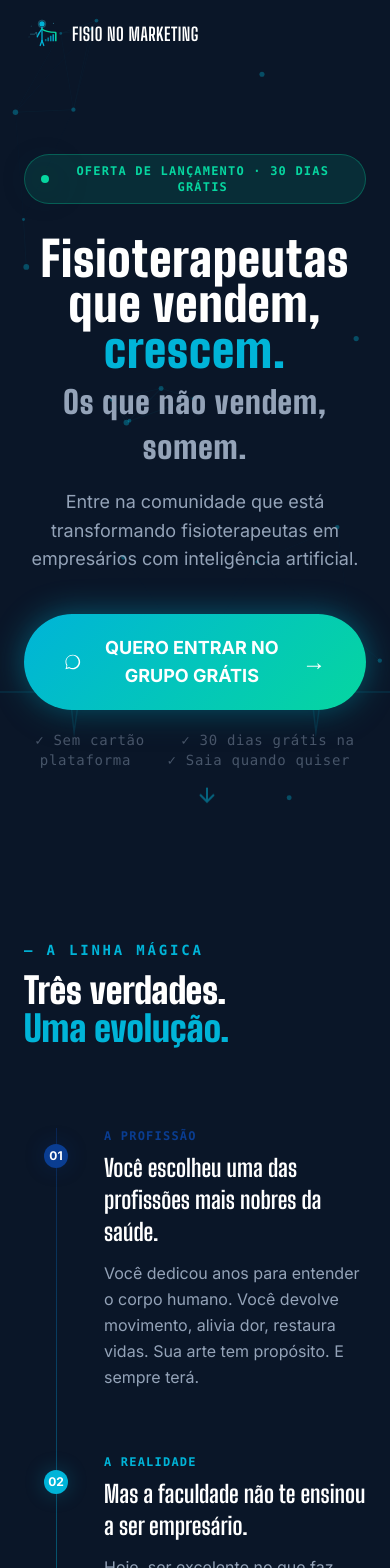
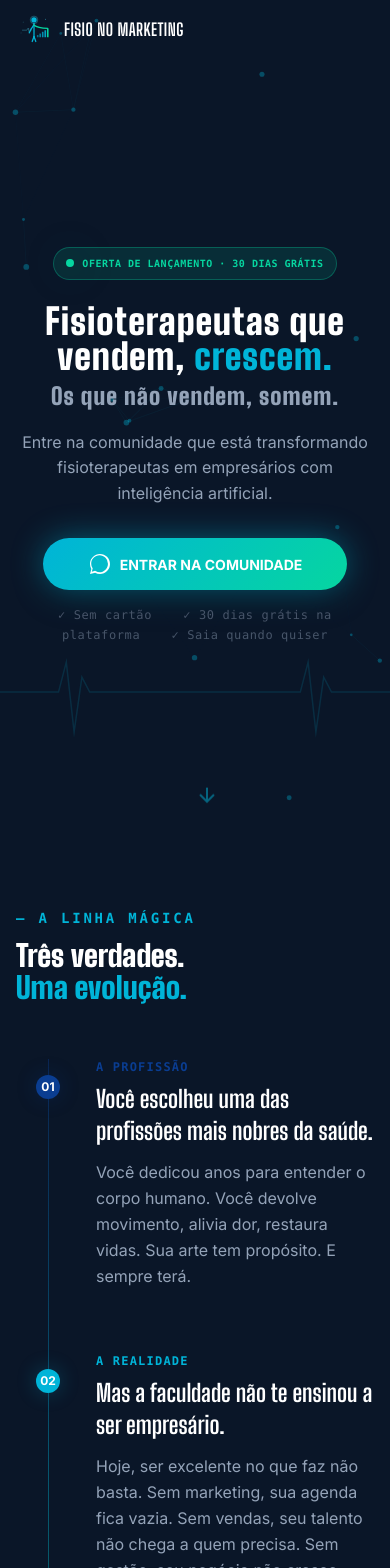
Before and after one commit to ViniAguirre/fisio-no-marketing, a React (Vite) app: page / in a window 390 px wide. Shown: the top 1568 px of the page. Built offline with nearby package versions, Linux system fonts and the light colour scheme.

Commit message:
fix(mobile): refine landing responsive UX

```diff
--- a/landing-page.jsx
+++ b/landing-page.jsx
@@ -170,18 +170,22 @@ function ParticleBG() {
 
 // ── CTA BUTTON ──────────────────────────────────────────────
 function CTAButton({ large = false, className = "" }) {
+  const sizeClasses = large
+    ? "w-full max-w-[19rem] justify-center px-5 py-3.5 text-sm sm:w-auto sm:max-w-none sm:px-8 sm:py-4 sm:text-base md:px-10 md:py-5 md:text-lg"
+    : "justify-center px-5 py-3 text-sm sm:px-8 sm:py-4 sm:text-base";
+
   return (
     <a href={WHATSAPP_LINK} target="_blank" rel="noopener noreferrer"
-      className={`inline-flex items-center gap-3 font-bold rounded-full transition-all duration-300 hover:scale-105 ${large ? "px-10 py-5 text-lg" : "px-8 py-4 text-base"} ${className}`}
+      className={`inline-flex min-h-[48px] items-center gap-2 rounded-full text-center font-bold leading-tight transition-all duration-300 hover:scale-105 active:scale-[0.98] sm:gap-3 ${sizeClasses} ${className}`}
       style={{
         background: `linear-gradient(135deg, ${C.teal}, ${C.green})`,
         color: C.white,
         boxShadow: `0 0 30px rgba(0,180,216,0.35), 0 8px 32px rgba(0,0,0,0.3)`,
         animation: "pulse-glow 2.5s ease-in-out infinite",
       }}>
-      <WhatsAppIcon size={large ? 28 : 22} />
-      <span>QUERO ENTRAR NO GRUPO GRÁTIS</span>
-      <span style={{ fontSize: large ? 24 : 20 }}>→</span>
+      <WhatsAppIcon size={large ? 24 : 20} />
+      <span>ENTRAR NA COMUNIDADE</span>
+      <span className="hidden sm:inline" style={{ fontSize: large ? 24 : 20 }}>→</span>
     </a>
   );
 }
@@ -192,7 +196,7 @@ function SectionHeader({ label, title, titleAccent, subtitle }) {
   return (
     <FadeIn>
       {label && <p className="text-sm font-mono font-bold tracking-widest mb-3" style={{ color: C.teal, letterSpacing: "0.2em" }}>— {label}</p>}
-      <h2 className="text-4xl md:text-5xl font-black mb-2" style={{ fontFamily: "'Big Shoulders Display', sans-serif", color: C.white, lineHeight: 1.05 }}>
+      <h2 className="text-3xl md:text-5xl font-black mb-2" style={{ fontFamily: "'Big Shoulders Display', sans-serif", color: C.white, lineHeight: 1.05 }}>
         {title}
         {titleAccent && <span style={{ color: C.teal, display: "block" }}>{titleAccent}</span>}
       </h2>
@@ -258,10 +262,10 @@ export default function FisioLandingPage() {
       `}</style>
 
       {/* ═══ HEADER ═══ */}
-      <header className="fixed top-0 left-0 right-0 z-50 px-6 py-4 flex items-center justify-between" style={{ background: scrollY > 50 ? "rgba(10,22,40,0.95)" : "transparent", backdropFilter: scrollY > 50 ? "blur(12px)" : "none", borderBottom: scrollY > 50 ? `1px solid rgba(0,180,216,0.1)` : "none", transition: "all 0.3s ease" }}>
+      <header className="fixed top-0 left-0 right-0 z-50 flex items-center justify-between px-4 py-3 md:px-6 md:py-4" style={{ background: scrollY > 50 ? "rgba(10,22,40,0.95)" : "transparent", backdropFilter: scrollY > 50 ? "blur(12px)" : "none", borderBottom: scrollY > 50 ? `1px solid rgba(0,180,216,0.1)` : "none", transition: "all 0.3s ease" }}>
         <div className="flex items-center gap-3">
           <SymbolMark size={36} />
-          <span className="font-bold text-sm tracking-wide" style={{ fontFamily: "'Big Shoulders Display', sans-serif", fontSize: 18, color: C.white }}>FISIO NO MARKETING</span>
+          <span className="font-bold text-sm tracking-wide" style={{ fontFamily: "'Big Shoulders Display', sans-serif", fontSize: 17, color: C.white }}>FISIO NO MARKETING</span>
         </div>
         <a href={WHATSAPP_LINK} target="_blank" rel="noopener noreferrer" className="hidden md:inline-flex items-center gap-2 px-5 py-2 rounded-full text-sm font-bold transition-all hover:scale-105" style={{ border: `1px solid ${C.teal}`, color: C.teal }}>
           <WhatsAppIcon size={16} /> Entrar na comunidade
@@ -269,30 +273,30 @@ export default function FisioLandingPage() {
       </header>
 
       {/* ═══ HERO ═══ */}
-      <section className="relative min-h-screen flex items-center justify-center px-6 overflow-hidden">
+      <section className="relative min-h-screen flex items-center justify-center overflow-hidden px-4 py-20 md:px-6">
         <ParticleBG />
-        <div className="relative z-10 text-center max-w-4xl mx-auto pt-20">
+        <div className="relative z-10 mx-auto max-w-4xl pt-12 text-center md:pt-20">
           <FadeIn delay={0.1}>
-            <div className="inline-flex items-center gap-2 px-4 py-2 rounded-full text-xs font-mono font-bold tracking-widest mb-8" style={{ background: "rgba(6,214,160,0.12)", border: `1px solid rgba(6,214,160,0.3)`, color: C.green }}>
+            <div className="inline-flex max-w-full items-center gap-2 rounded-full px-3 py-2 text-[10px] font-mono font-bold tracking-wider sm:px-4 sm:text-xs sm:tracking-widest mb-6 md:mb-8" style={{ background: "rgba(6,214,160,0.12)", border: `1px solid rgba(6,214,160,0.3)`, color: C.green }}>
               <span className="w-2 h-2 rounded-full" style={{ background: C.green, animation: "pulse-glow 2s infinite" }} />
               OFERTA DE LANÇAMENTO · 30 DIAS GRÁTIS
             </div>
           </FadeIn>
           <FadeIn delay={0.3}>
-            <h1 className="text-5xl md:text-7xl lg:text-8xl font-black mb-6" style={{ fontFamily: "'Big Shoulders Display', sans-serif", lineHeight: 0.95, letterSpacing: "1px" }}>
+            <h1 className="text-4xl sm:text-5xl md:text-7xl lg:text-8xl font-black mb-5 md:mb-6" style={{ fontFamily: "'Big Shoulders Display', sans-serif", lineHeight: 0.98, letterSpacing: "1px" }}>
               Fisioterapeutas que vendem, <span style={{ color: C.teal }}>crescem.</span>
               <br/>
               <span style={{ color: C.gray, fontSize: "0.65em" }}>Os que não vendem, somem.</span>
             </h1>
           </FadeIn>
           <FadeIn delay={0.5}>
-            <p className="text-lg md:text-xl mb-10 max-w-2xl mx-auto" style={{ color: C.gray, lineHeight: 1.6 }}>
+            <p className="mx-auto mb-8 max-w-2xl text-base md:text-xl md:mb-10" style={{ color: C.gray, lineHeight: 1.6 }}>
               Entre na comunidade que está transformando fisioterapeutas em empresários com inteligência artificial.
             </p>
           </FadeIn>
           <FadeIn delay={0.7}>
             <CTAButton large />
-            <p className="mt-5 text-sm font-mono" style={{ color: C.grayDark, letterSpacing: "0.05em" }}>
+            <p className="mx-auto mt-4 max-w-xs text-xs leading-relaxed sm:max-w-none sm:text-sm font-mono" style={{ color: C.grayDark, letterSpacing: "0.05em" }}>
               ✓ Sem cartão &nbsp;&nbsp; ✓ 30 dias grátis na plataforma &nbsp;&nbsp; ✓ Saia quando quiser
             </p>
           </FadeIn>
@@ -303,10 +307,10 @@ export default function FisioLandingPage() {
       </section>
 
       {/* ═══ A LINHA MÁGICA (storytelling) ═══ */}
-      <section className="py-24 px-6 relative">
+      <section className="relative px-4 py-16 md:px-6 md:py-24">
         <div className="max-w-4xl mx-auto">
           <SectionHeader label="A LINHA MÁGICA" title="Três verdades." titleAccent="Uma evolução." />
-          <div className="mt-20 relative">
+          <div className="relative mt-14 md:mt-20">
             {/* Vertical connecting line */}
             <div className="absolute left-8 md:left-12 top-0 bottom-0 w-px" style={{ background: `linear-gradient(to bottom, ${C.blue}, ${C.teal}, ${C.green})`, opacity: 0.4 }} />
 
@@ -334,17 +338,17 @@ export default function FisioLandingPage() {
       </section>
 
       {/* ═══ PARA QUEM É ═══ */}
-      <section className="py-24 px-6" style={{ background: C.navy2 }}>
+      <section className="px-4 py-16 md:px-6 md:py-24" style={{ background: C.navy2 }}>
         <div className="max-w-6xl mx-auto">
           <SectionHeader label="PARA QUEM É" title="Você se" titleAccent="reconhece aqui?" />
-          <div className="grid md:grid-cols-3 gap-6 mt-16">
+          <div className="grid gap-5 md:grid-cols-3 md:gap-6 mt-12 md:mt-16">
             {[
               { emoji: "🎓", title: "RECÉM-FORMADO?", text: "Você tem o conhecimento clínico, mas o telefone não toca. Posta nas redes, mas ninguém marca consulta. Você precisa de um caminho — e nós temos o mapa." },
               { emoji: "⏰", title: "SEM TEMPO PRA NADA?", text: "Atende o dia inteiro e ainda precisa responder mensagens, cobrar, postar conteúdo, agendar... Nossa IA faz isso por você. 24 horas por dia." },
               { emoji: "🚀", title: "QUER ESCALAR?", text: "Já tem clínica, equipe, faturamento. Mas sente que poderia crescer 3x mais rápido. Tecnologia + estratégia + comunidade = escala real." },
             ].map((card, i) => (
               <FadeIn key={i} delay={i * 0.1}>
-                <div className="p-8 rounded-xl h-full transition-all duration-300 hover:-translate-y-1" style={{ background: "rgba(0,180,216,0.04)", border: "1px solid rgba(0,180,216,0.1)" }}>
+                <div className="h-full rounded-xl p-6 transition-all duration-300 hover:-translate-y-1 md:p-8" style={{ background: "rgba(0,180,216,0.04)", border: "1px solid rgba(0,180,216,0.1)" }}>
                   <span className="text-4xl mb-4 block">{card.emoji}</span>
                   <h3 className="text-xl font-bold mb-3" style={{ fontFamily: "'Big Shoulders Display', sans-serif", color: C.teal }}>{card.title}</h3>
                   <p className="text-sm leading-relaxed" style={{ color: C.gray }}>{card.text}</p>
@@ -356,23 +360,23 @@ export default function FisioLandingPage() {
       </section>
 
       {/* ═══ OFERTA DE LANÇAMENTO ═══ */}
-      <section className="py-24 px-6">
+      <section className="px-4 py-16 md:px-6 md:py-24">
         <div className="max-w-3xl mx-auto">
           <FadeIn>
-            <div className="relative p-10 md:p-14 rounded-2xl overflow-hidden" style={{ background: `linear-gradient(135deg, ${C.navy2}, #162a4a)`, border: `2px solid rgba(0,180,216,0.25)` }}>
+            <div className="relative overflow-hidden rounded-2xl p-6 sm:p-8 md:p-14" style={{ background: `linear-gradient(135deg, ${C.navy2}, #162a4a)`, border: `2px solid rgba(0,180,216,0.25)` }}>
               <div className="absolute inset-0 rounded-2xl" style={{ boxShadow: `inset 0 0 60px rgba(0,180,216,0.08)` }} />
               <div className="relative z-10">
-                <p className="text-xs font-mono font-bold tracking-widest mb-6" style={{ color: C.orange }}>🚀 OFERTA EXCLUSIVA DE LANÇAMENTO</p>
-                <h2 className="text-4xl md:text-5xl font-black mb-2" style={{ fontFamily: "'Big Shoulders Display', sans-serif", lineHeight: 1.05 }}>
+                <p className="text-[11px] font-mono font-bold tracking-wider mb-5 md:text-xs md:tracking-widest md:mb-6" style={{ color: C.orange }}>🚀 OFERTA EXCLUSIVA DE LANÇAMENTO</p>
+                <h2 className="text-3xl md:text-5xl font-black mb-2" style={{ fontFamily: "'Big Shoulders Display', sans-serif", lineHeight: 1.05 }}>
                   ENTRE GRÁTIS.
                 </h2>
-                <h2 className="text-4xl md:text-5xl font-black mb-2" style={{ fontFamily: "'Big Shoulders Display', sans-serif", lineHeight: 1.05, color: C.teal }}>
+                <h2 className="text-3xl md:text-5xl font-black mb-2" style={{ fontFamily: "'Big Shoulders Display', sans-serif", lineHeight: 1.05, color: C.teal }}>
                   USE 30 DIAS.
                 </h2>
-                <h2 className="text-4xl md:text-5xl font-black mb-8" style={{ fontFamily: "'Big Shoulders Display', sans-serif", lineHeight: 1.05 }}>
+                <h2 className="text-3xl md:text-5xl font-black mb-6 md:mb-8" style={{ fontFamily: "'Big Shoulders Display', sans-serif", lineHeight: 1.05 }}>
                   SEM PAGAR NADA.
                 </h2>
-                <div className="space-y-3 mb-10">
+                <div className="mb-8 space-y-3 md:mb-10">
                   {[
                     "Acesso ao grupo de WhatsApp da comunidade",
                     "Aula semanal ao vivo com Vinicius Aguirre",
@@ -387,7 +391,7 @@ export default function FisioLandingPage() {
                         <span className="mt-1 text-sm" style={{ color: C.green }}>✓</span>
                         <span className={`text-base ${isHighlight ? "font-bold" : ""}`} style={{ color: isHighlight ? C.green : C.gray }}>
                           {text}
-                          {isHighlight && <span className="text-xs ml-2 px-2 py-0.5 rounded-full font-mono" style={{ background: "rgba(6,214,160,0.15)", color: C.green }}>14 módulos de IA</span>}
+                          {isHighlight && <span className="mt-2 inline-flex rounded-full px-2 py-0.5 text-xs font-mono sm:ml-2 sm:mt-0" style={{ background: "rgba(6,214,160,0.15)", color: C.green }}>14 módulos de IA</span>}
                         </span>
                       </div>
                     );
@@ -402,10 +406,10 @@ export default function FisioLandingPage() {
       </section>
 
       {/* ═══ PLATAFORMA AD AI STUDIO ═══ */}
-      <section className="py-24 px-6" style={{ background: C.navy2 }}>
+      <section className="px-4 py-16 md:px-6 md:py-24" style={{ background: C.navy2 }}>
         <div className="max-w-6xl mx-auto">
           <SectionHeader label="A PLATAFORMA" title="AD AI Studio" titleAccent="14 módulos de IA." subtitle="Tudo o que um fisioterapeuta precisa para atrair, vender e crescer — sem precisar virar marketeiro." />
-          <div className="grid md:grid-cols-2 gap-12 mt-16">
+          <div className="grid gap-8 md:grid-cols-2 md:gap-12 mt-12 md:mt-16">
             {[
               { title: "Estratégia & Gestão", modules: modules1, accent: C.teal },
               { title: "Produção & Crescimento", modules: modules2, accent: C.green },
@@ -432,12 +436,12 @@ export default function FisioLandingPage() {
       </section>
 
       {/* ═══ SOBRE VINICIUS ═══ */}
-      <section className="py-24 px-6">
+      <section className="px-4 py-16 md:px-6 md:py-24">
         <div className="max-w-4xl mx-auto">
           <FadeIn>
-            <div className="md:flex items-start gap-12">
-              <div className="flex-shrink-0 mb-8 md:mb-0">
-                <div className="w-48 h-48 rounded-2xl overflow-hidden" style={{ border: `1px solid rgba(0,180,216,0.25)`, boxShadow: "0 10px 30px rgba(0,0,0,0.25)" }}>
+            <div className="items-start gap-12 md:flex">
+              <div className="mb-8 flex flex-shrink-0 justify-center md:mb-0">
+                <div className="h-44 w-44 overflow-hidden rounded-2xl sm:h-48 sm:w-48" style={{ border: `1px solid rgba(0,180,216,0.25)`, boxShadow: "0 10px 30px rgba(0,0,0,0.25)" }}>
                   <img
                     src="/vinicius-aguirre.png"
                     alt="Foto de Vinicius Aguirre"
@@ -445,22 +449,22 @@ export default function FisioLandingPage() {
                   />
                 </div>
               </div>
-              <div>
+              <div className="text-center md:text-left">
                 <p className="text-xs font-mono font-bold tracking-widest mb-3" style={{ color: C.teal }}>QUEM ESTÁ POR TRÁS</p>
-                <h2 className="text-4xl font-black mb-2" style={{ fontFamily: "'Big Shoulders Display', sans-serif" }}>VINICIUS AGUIRRE</h2>
+                <h2 className="text-3xl font-black mb-2 sm:text-4xl" style={{ fontFamily: "'Big Shoulders Display', sans-serif" }}>VINICIUS AGUIRRE</h2>
                 <p className="text-sm font-mono mb-6" style={{ color: C.gray }}>Fundador & Estrategista</p>
                 <p className="text-base leading-relaxed mb-6" style={{ color: C.gray }}>
                   Fisioterapeuta que entendeu cedo que o conhecimento clínico precisa caminhar lado a lado com gestão e tecnologia.
                 </p>
                 <div className="space-y-2 mb-8">
                   {["Graduação em Fisioterapia", "MBA em Marketing Digital", "Pós-Graduação em Economia", "Pós-Graduação em Ciência de Dados e Big Data Analytics"].map((f, i) => (
-                    <div key={i} className="flex items-center gap-2 text-sm">
+                    <div key={i} className="flex items-start gap-2 text-left text-sm">
                       <span style={{ color: C.teal }}>●</span>
                       <span style={{ color: C.gray }}>{f}</span>
                     </div>
                   ))}
                 </div>
-                <p className="text-xl font-bold italic" style={{ fontFamily: "'Big Shoulders Display', sans-serif", color: C.cyan }}>
+                <p className="text-lg font-bold italic sm:text-xl" style={{ fontFamily: "'Big Shoulders Display', sans-serif", color: C.cyan }}>
                   "Fala como fisio. Pensa como dado. Executa como estrategista."
                 </p>
               </div>
@@ -470,10 +474,10 @@ export default function FisioLandingPage() {
       </section>
 
       {/* ═══ COMO FUNCIONA ═══ */}
-      <section className="py-24 px-6" style={{ background: C.navy2 }}>
+      <section className="px-4 py-16 md:px-6 md:py-24" style={{ background: C.navy2 }}>
         <div className="max-w-4xl mx-auto text-center">
           <SectionHeader label="COMO FUNCIONA" title="3 passos." titleAccent="30 segundos." />
-          <div className="grid md:grid-cols-3 gap-8 mt-16">
+          <div className="grid gap-8 md:grid-cols-3 mt-12 md:mt-16">
             {[
               { num: "01", title: "Clique e entre", desc: "Entre no grupo gratuito de WhatsApp em menos de 30 segundos.", color: C.teal },
               { num: "02", title: "Receba acesso", desc: "Você recebe o link da plataforma e o convite da primeira aula ao vivo.", color: C.cyan },
@@ -492,9 +496,9 @@ export default function FisioLandingPage() {
       </section>
 
       {/* ═══ GARANTIAS ═══ */}
-      <section className="py-16 px-6">
+      <section className="px-4 py-12 md:px-6 md:py-16">
         <div className="max-w-4xl mx-auto">
-          <div className="grid grid-cols-2 md:grid-cols-4 gap-4">
+          <div className="grid grid-cols-2 gap-3 md:grid-cols-4 md:gap-4">
             {[
               ["🔒", "Sem cartão de crédito"],
               ["🚫", "Sem cobrança automática"],
@@ -502,7 +506,7 @@ export default function FisioLandingPage() {
               ["👥", "Comunidade ativa"],
             ].map(([emoji, text], i) => (
               <FadeIn key={i} delay={i * 0.08}>
-                <div className="text-center p-4 rounded-lg" style={{ background: "rgba(0,180,216,0.04)", border: "1px solid rgba(0,180,216,0.08)" }}>
+                <div className="rounded-lg p-3 text-center sm:p-4" style={{ background: "rgba(0,180,216,0.04)", border: "1px solid rgba(0,180,216,0.08)" }}>
                   <span className="text-2xl block mb-2">{emoji}</span>
                   <p className="text-xs font-bold" style={{ color: C.gray }}>{text}</p>
                 </div>
@@ -513,7 +517,7 @@ export default function FisioLandingPage() {
       </section>
 
       {/* ═══ FAQ ═══ */}
-      <section className="py-24 px-6" style={{ background: C.navy2 }}>
+      <section className="px-4 py-16 md:px-6 md:py-24" style={{ background: C.navy2 }}>
         <div className="max-w-3xl mx-auto">
           <SectionHeader label="PERGUNTAS FREQUENTES" title="Tudo que você" titleAccent="precisa saber." />
           <div className="mt-12 space-y-3">
@@ -537,12 +541,12 @@ export default function FisioLandingPage() {
       </section>
 
       {/* ═══ CTA FINAL ═══ */}
-      <section className="py-32 px-6 text-center relative overflow-hidden">
+      <section className="relative overflow-hidden px-4 py-20 text-center md:px-6 md:py-32">
         <div className="absolute inset-0" style={{ background: `radial-gradient(ellipse at center, rgba(0,180,216,0.08) 0%, transparent 70%)` }} />
         <div className="relative z-10 max-w-3xl mx-auto">
           <FadeIn>
             <SymbolMark size={80} className="mx-auto mb-8" />
-            <h2 className="text-4xl md:text-6xl font-black mb-6" style={{ fontFamily: "'Big Shoulders Display', sans-serif", lineHeight: 1.05 }}>
+            <h2 className="text-3xl md:text-6xl font-black mb-6" style={{ fontFamily: "'Big Shoulders Display', sans-serif", lineHeight: 1.05 }}>
               Sua próxima década na fisioterapia
               <span style={{ color: C.teal, display: "block" }}>começa em um clique.</span>
             </h2>
@@ -553,13 +557,13 @@ export default function FisioLandingPage() {
       </section>
 
       {/* ═══ FOOTER ═══ */}
-      <footer className="py-10 px-6" style={{ borderTop: `1px solid rgba(0,180,216,0.1)` }}>
-        <div className="max-w-6xl mx-auto flex flex-col md:flex-row items-center justify-between gap-4">
+      <footer className="px-4 py-8 md:px-6 md:py-10" style={{ borderTop: `1px solid rgba(0,180,216,0.1)` }}>
+        <div className="mx-auto flex max-w-6xl flex-col items-center justify-between gap-3 md:flex-row md:gap-4">
           <div className="flex items-center gap-3">
             <SymbolMark size={28} />
             <span className="text-sm font-bold" style={{ fontFamily: "'Big Shoulders Display', sans-serif", color: C.white }}>FISIO NO MARKETING</span>
           </div>
-          <p className="text-xs font-mono" style={{ color: C.grayDark }}>© 2026 Vinicius Aguirre · Todos os direitos reservados</p>
+          <p className="whitespace-nowrap text-center text-[9px] leading-relaxed sm:text-xs md:text-right font-mono" style={{ color: C.grayDark }}>© 2026 Vinicius Aguirre · Todos os direitos reservados</p>
         </div>
       </footer>
     </div>
```
